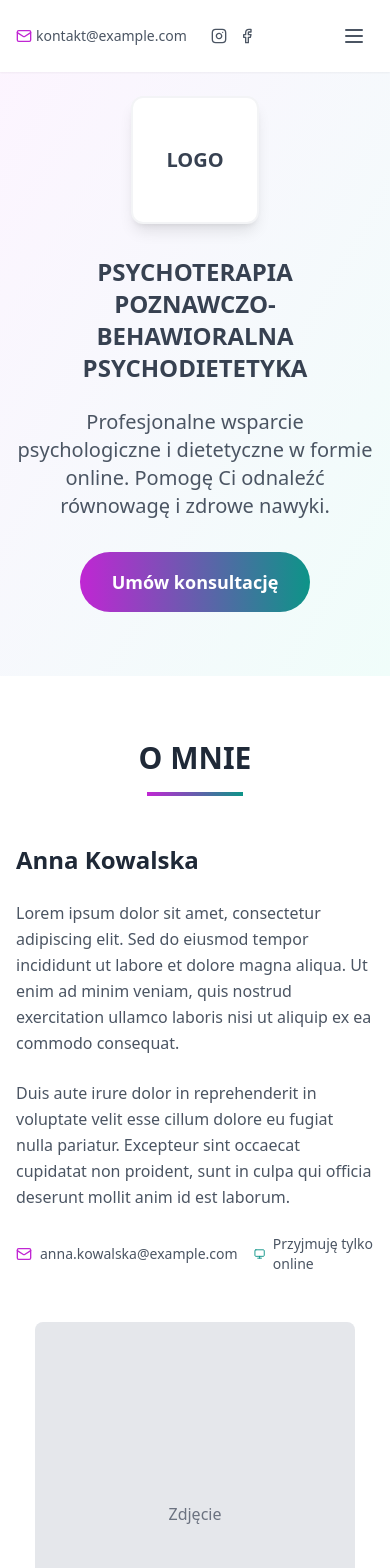
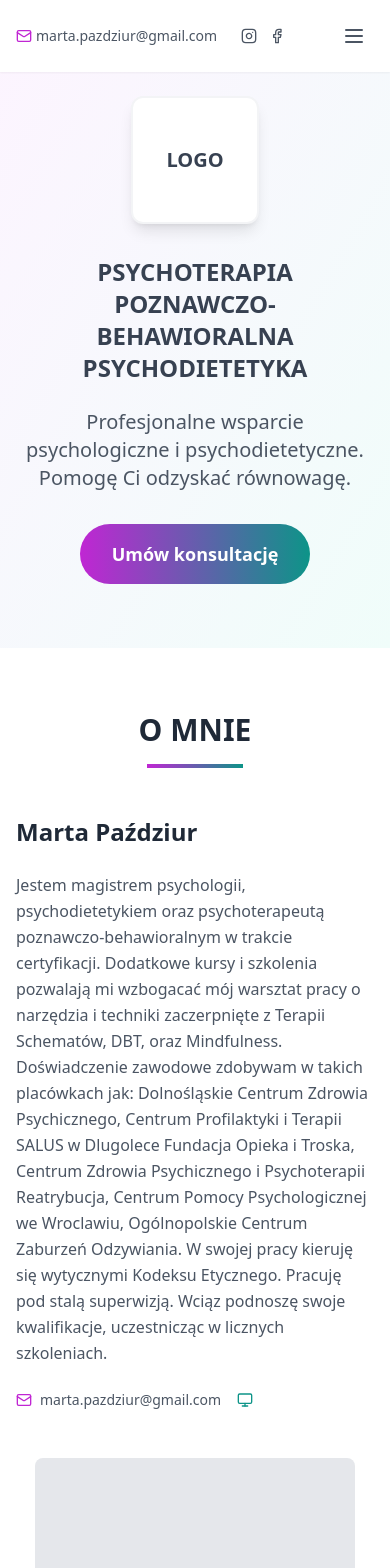
Before and after one commit to bpazdziur/psycho-one-pager, a React (Vite) app: page / in a window 390 px wide. Shown: the top 1568 px of the page. Built offline with nearby package versions, Linux system fonts and the light colour scheme.

Commit message:
change descriptions

```diff
--- a/src/App.tsx
+++ b/src/App.tsx
@@ -403,33 +403,6 @@ function App() {
               </div>
             </div>
 
-            {/* Dodatkowe informacje */}
-            <div className="grid md:grid-cols-2 gap-6">
-              <div className="bg-gradient-to-br from-fuchsia-50 to-teal-50 rounded-xl p-6 border border-fuchsia-100">
-                <div className="flex items-center space-x-4">
-                  <div className="w-12 h-12 bg-gradient-to-r from-fuchsia-600 to-teal-600 rounded-lg flex items-center justify-center">
-                    <Calendar className="w-6 h-6 text-white" />
-                  </div>
-                  <div>
-                    <h4 className="font-semibold text-gray-800 mb-1">{siteContent.contact.availability.title}</h4>
-                    <p className="text-gray-600 text-sm">{siteContent.contact.availability.hours}</p>
-                  </div>
-                </div>
-              </div>
-
-              <div className="bg-gradient-to-br from-teal-50 to-fuchsia-50 rounded-xl p-6 border border-teal-100">
-                <div className="flex items-center space-x-4">
-                  <div className="w-12 h-12 bg-gradient-to-r from-teal-600 to-fuchsia-600 rounded-lg flex items-center justify-center">
-                    <Monitor className="w-6 h-6 text-white" />
-                  </div>
-                  <div>
-                    <h4 className="font-semibold text-gray-800 mb-1">{siteContent.contact.meetingType.title}</h4>
-                    <p className="text-gray-600 text-sm">{siteContent.contact.meetingType.type}</p>
-                  </div>
-                </div>
-              </div>
-            </div>
-
             {/* Zachęcający tekst */}
             <div className="mt-8 text-center">
               <div className="bg-white rounded-xl p-6 shadow-lg border border-gray-100">
--- a/src/config/content.ts
+++ b/src/config/content.ts
@@ -10,10 +10,11 @@
 //
 // ========================================
 
+
 export const siteContent = {
   // Header & Navigation
   header: {
-    email: "kontakt@example.com",
+    email: "marta.pazdziur@gmail.com",
     social: {
       instagram: "https://instagram.com",
       facebook: "https://facebook.com"
@@ -31,20 +32,19 @@ export const siteContent = {
   hero: {
     logo: "LOGO",
     title: "PSYCHOTERAPIA POZNAWCZO-BEHAWIORALNA\nPSYCHODIETETYKA",
-    subtitle: "Profesjonalne wsparcie psychologiczne i dietetyczne w formie online. Pomogę Ci odnaleźć równowagę i zdrowe nawyki.",
+    subtitle: "Profesjonalne wsparcie psychologiczne i psychodietetyczne. Pomogę Ci odzyskać równowagę.",
     ctaButton: "Umów konsultację"
   },
 
   // About Section
   about: {
     title: "O MNIE",
-    name: "Anna Kowalska",
+    name: "Marta Paździur",
     description: [
-      "Lorem ipsum dolor sit amet, consectetur adipiscing elit. Sed do eiusmod tempor incididunt ut labore et dolore magna aliqua. Ut enim ad minim veniam, quis nostrud exercitation ullamco laboris nisi ut aliquip ex ea commodo consequat.",
-      "Duis aute irure dolor in reprehenderit in voluptate velit esse cillum dolore eu fugiat nulla pariatur. Excepteur sint occaecat cupidatat non proident, sunt in culpa qui officia deserunt mollit anim id est laborum."
+      "Jestem magistrem psychologii, psychodietetykiem oraz psychoterapeutą poznawczo-behawioralnym w trakcie certyfikacji. Dodatkowe kursy i szkolenia pozwalają mi wzbogacać mój warsztat pracy o narzędzia i techniki zaczerpnięte z Terapii Schematów, DBT, oraz Mindfulness. Doświadczenie zawodowe zdobywam w takich placówkach jak: Dolnośląskie Centrum Zdrowia Psychicznego, Centrum Profilaktyki i Terapii SALUS w Dlugolece Fundacja Opieka i Troska, Centrum Zdrowia Psychicznego i Psychoterapii Reatrybucja, Centrum Pomocy Psychologicznej we Wroclawiu, Ogólnopolskie Centrum Zaburzeń Odzywiania.\n W swojej pracy kieruję się wytycznymi Kodeksu Etycznego. Pracuję pod stalą superwizją. Wciąz podnoszę swoje kwalifikacje, uczestnicząc w licznych szkoleniach."
     ],
-    email: "anna.kowalska@example.com",
-    meetingType: "Przyjmuję tylko online",
+    email: "marta.pazdziur@gmail.com",
+
     photoPlaceholder: "Zdjęcie"
   },
 
@@ -53,14 +53,14 @@ export const siteContent = {
     title: "CZYM JEST",
     psychotherapy: {
       title: "Psychoterapia poznawczo-behawioralna",
-      description: "Lorem ipsum dolor sit amet, consectetur adipiscing elit. Sed do eiusmod tempor incididunt ut labore et dolore magna aliqua. Ut enim ad minim veniam, quis nostrud exercitation ullamco laboris nisi ut aliquip ex ea commodo consequat.",
-      hoverText: "Psychoterapia poznawczo-behawioralna to skuteczna metoda leczenia zaburzeń psychicznych, która koncentruje się na zmianie negatywnych wzorców myślenia i zachowania.",
+      description: "Terapia CBT (poznawczo - behawioralna), to metoda terapeutyczna, której skuteczność jest poparta licznymi badaniami naukowymi. koncentruje się na zmianie negatywnych wzorców myślenia i zachowania. Pracujemy nad identyfikacją destrukcyjnych myśli i schematów i zastępowaniem ich zdrowymi przekonaniami, co przekłada się na zmianę samopoczucia.",
+      hoverText: "CBT to sprawdzona metoda leczenia zaburzeń nastroju, lękowych, zaburzeń odzywiania, osobowości, i wielu innych problemów",
       iconLabel: "Psychoterapia"
     },
     psychodietetics: {
       title: "Psychodietetyka",
-      description: "Lorem ipsum dolor sit amet, consectetur adipiscing elit. Sed do eiusmod tempor incididunt ut labore et dolore magna aliqua. Ut enim ad minim veniam, quis nostrud exercitation ullamco laboris nisi ut aliquip ex ea commodo consequat.",
-      hoverText: "Psychodietetyka łączy wiedzę z zakresu psychologii i dietetyki, pomagając w rozwiązywaniu problemów związanych z jedzeniem i wagą.",
+      description: "Psychodietetyka łączy wiedzę z zakresu psychologii i dietetyki, pomagając w rozwiązywaniu problemów związanych z jedzeniem, wagą i obrazem własnego ciała. Pracujemy nad budowaniem zdrowej relacji z jedzeniem. Wykorzystanie narzędzi psychodietetycznych pomaga poradzić sobie m.in. z kompulsywnym objadaniem się, lękiem przed przybraniem na wadze, czy zaburzonym obrazem własnego ciała. Pomagają równiez przeprowadzić skuteczną redukcję masy ciała bez diet, w oparciu o narzędzia psychologiczne. ",
+      hoverText: "Psychodietetyka to holistyczne podejście łączące psychologię z dietetyką, pomagające w budowaniu zdrowej relacji z jedzeniem i własnym ciałem.",
       iconLabel: "Psychodietetyka"
     }
   },
@@ -77,8 +77,11 @@ export const siteContent = {
         "Zaburzenia lękowe i napady paniki",
         "Depresja i zaburzenia nastroju",
         "Problemy w relacjach interpersonalnych",
+        "Zaburzenia odzywiania",
+        "Zaburzenia osobowości",
+        "Przewlekły stres",
         "Niska samoocena i brak pewności siebie",
-        "Stres i wypalenie zawodowe"
+
       ]
     },
     psychodietetics: {
@@ -99,32 +102,44 @@ export const siteContent = {
   // Services Section
   services: {
     title: "RODZAJE USŁUG",
-    subtitle: "Szczegóły rodzaju usług bez ceny",
+    subtitle: "Konsultacja psychologiczna",
+    categories: [
+      "Psychoterapia indywidualna",
+      "Konsultacja psychodietetyczna",
+      "Szkolenia"
+    ],
     individual: {
-      title: "Konsultacja indywidualna",
+      title: "Konsultacja psychologiczna",
       features: [
-        "Sesja trwa 50 minut",
+        "Poprzedza rozpoczęcie pracy terapeutycznej",
+        "Sesja trwa 50 - 60 minut",
+        "Pozwala zapoznać się z problemem i indywidualnie dopasować plan dalszej pracy",
         "Prowadzona online",
-        "Indywidualne podejście",
-        "Elastyczne terminy"
+        "Moze stanowić niezalezną formę wsparcia (bez podejmowania długoterminowej psychoterapii)",
+        "Koszt sesji - 220 zł"
+
       ]
     },
     longTerm: {
-      title: "Terapia długoterminowa",
+      title: "Psychoterapia indywidualna",
       features: [
         "Regularne spotkania",
-        "Kompleksowe wsparcie",
-        "Monitorowanie postępów",
-        "Długofalowe efekty"
+        "Sesja trwa 50 minut",
+        "Koszt sesji - 220 zł",
+        "Prowadzona w nurcie poznawczo - behawioralnym"
+
       ]
     },
     dietetic: {
       title: "Konsultacja psychodietetyczna",
       features: [
         "Analiza nawyków żywieniowych",
-        "Plan zmiany zachowań",
-        "Wsparcie psychologiczne",
-        "Edukacja żywieniowa"
+        "Praca nad psychologicznymi aspektami odzywiania",
+        "Wykorzystanie narzędzi CBT",
+        "praca oparta o indywidualne cele, warunki oraz zasoby klienta",
+        "Edukacja żywieniowa",
+        "Sesja trwa 50 minut",
+        "Koszt spotkania - 220zł"
       ]
     }
   },
@@ -132,30 +147,22 @@ export const siteContent = {
   // Contact Section
   contact: {
     title: "KONTAKT",
-    subtitle: "Gotowa jestem pomóc Ci w drodze do lepszego samopoczucia. Skontaktuj się ze mną, aby umówić się na konsultację.",
+    subtitle: "W celu umówienia konsultacji zapraszam do kontaktu emailowego",
     email: {
       title: "Napisz do mnie",
-      description: "Najszybszy sposób na kontakt to bezpośredni email. Odpowiem w ciągu 24 godzin.",
-      address: "anna.kowalska@example.com",
+      description: "Najszybszy sposób na kontakt to bezpośredni email. Odpowiem tak szybko, jak to mozliwe.",
+      address: "marta.pazdziur@gmail.com",
       subject: "Konsultacja psychoterapeutyczna",
       body: "Cześć!\n\nZainteresowana jestem konsultacją psychoterapeutyczną.\n\nPozdrawiam"
     },
-    availability: {
-      title: "Dostępność",
-      hours: "Pon-Pt: 9:00-18:00"
-    },
-    meetingType: {
-      title: "Forma spotkań",
-      type: "Tylko online"
-    },
     encouragement: {
       title: "Pierwszy krok do zmiany",
-      description: "Nie musisz przechodzić przez to samotnie. Każda wiadomość to pierwszy krok w kierunku lepszego samopoczucia."
+      description: "Moim celem jako terapeuty, jest sprawić by pacjent przestał mnie potrzebować.  Chcę wyposażyć Cię w narzędzia, ktore pozwolą Ci samodzielnie radzić sobie z trudnościami nawet po zakończeniu terapii."
     }
   },
 
   // Footer
   footer: {
-    copyright: "© 2024 Anna Kowalska - Psychoterapia i Psychodietetyka. Wszystkie prawa zastrzeżone."
+    copyright: "© 2025 Marta Paździur - Psychoterapia i Psychodietetyka. Wszystkie prawa zastrzeżone."
   }
 };
```
